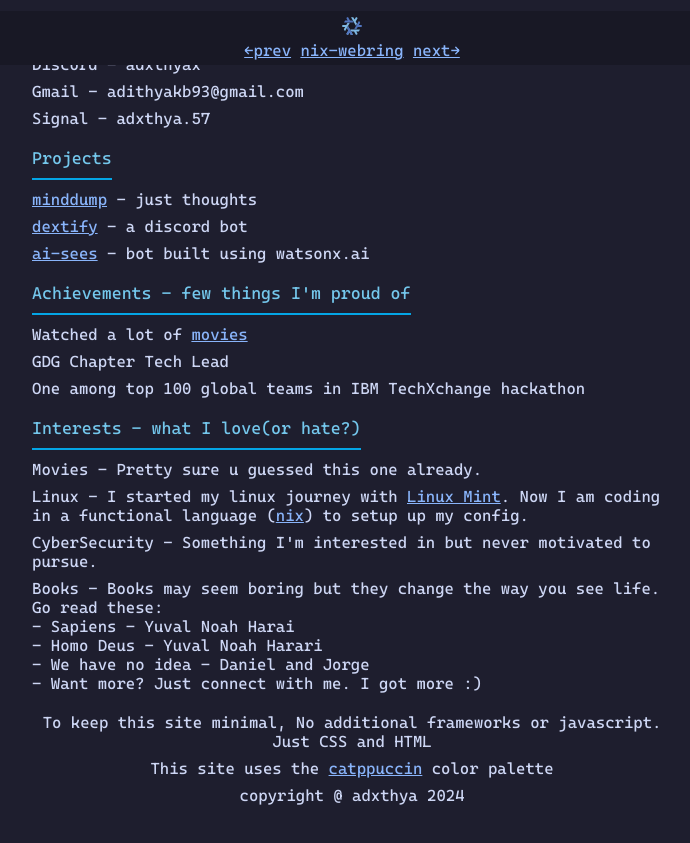
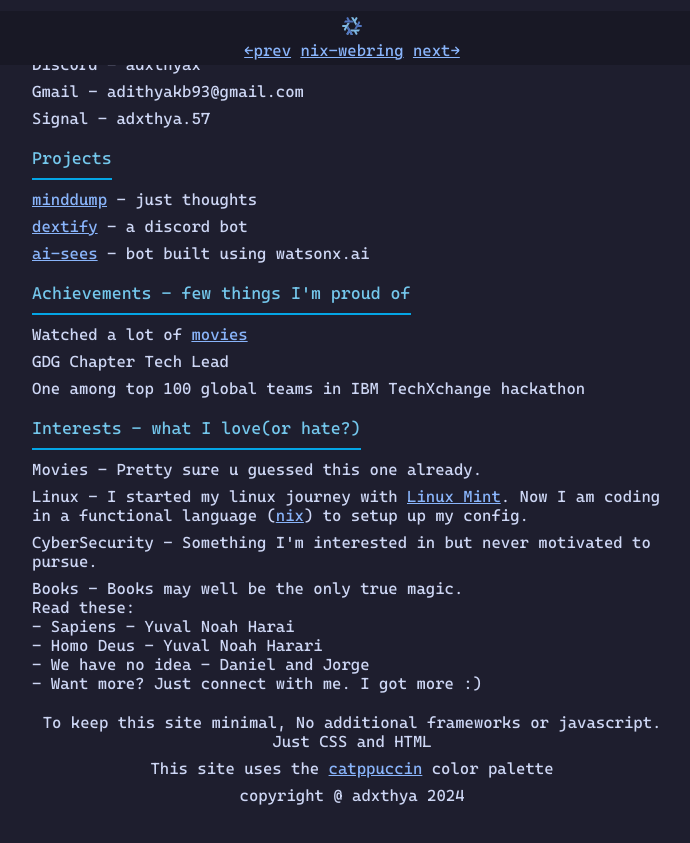
Before and after one commit to adxthya/adxthya.github.io, a plain HTML site: page index.html in a window 1280 px wide. Shown: the part 735-1578 px from the top of the page, without its empty margins (288-978 px from the left). Drawn offline with Linux system fonts and the light colour scheme.

Commit message:
refactor: Edited some text

```diff
--- a/index.html
+++ b/index.html
@@ -124,8 +124,8 @@
             pursue.
           </p>
           <p>
-            Books - Books may seem boring but they change the way you see life.
-            <br />Go read these: <br />
+            Books - Books may well be the only true magic.
+            <br />Read these: <br />
             - Sapiens - Yuval Noah Harai <br />
             - Homo Deus - Yuval Noah Harari <br />
             - We have no idea - Daniel and Jorge <br />
```
